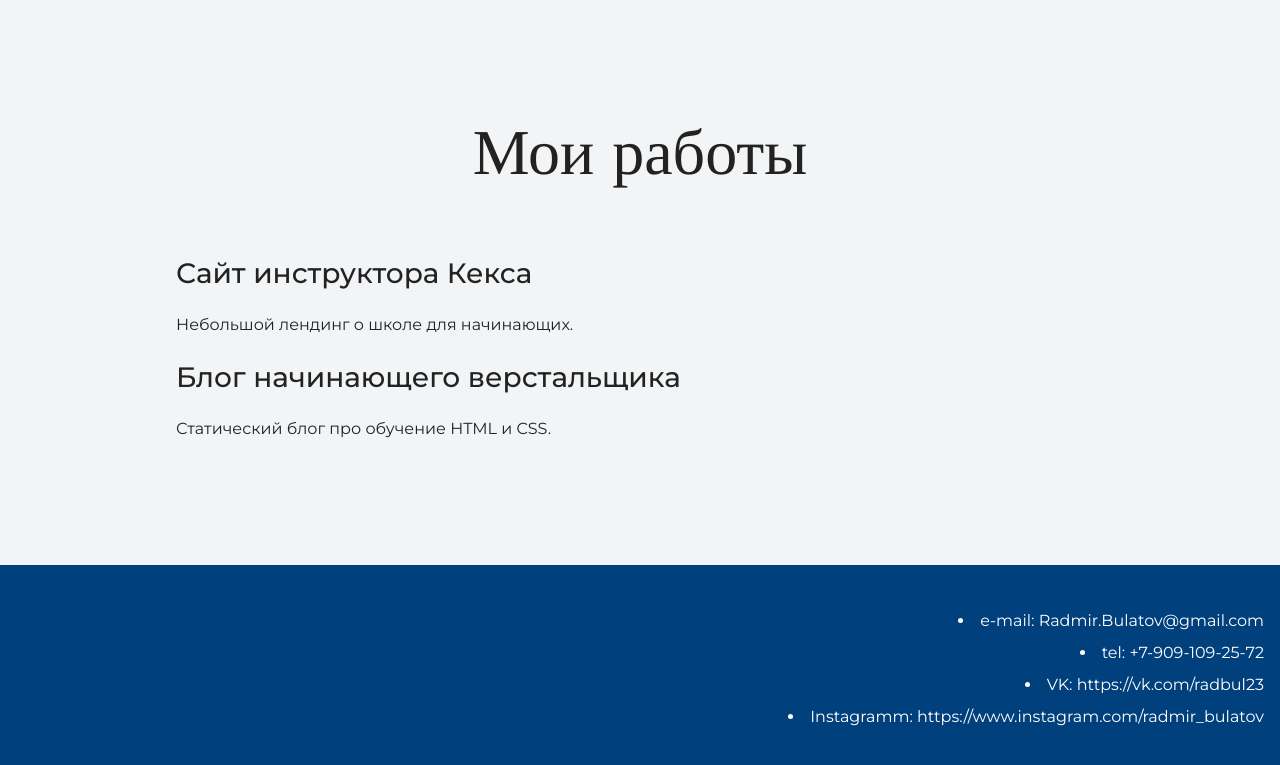
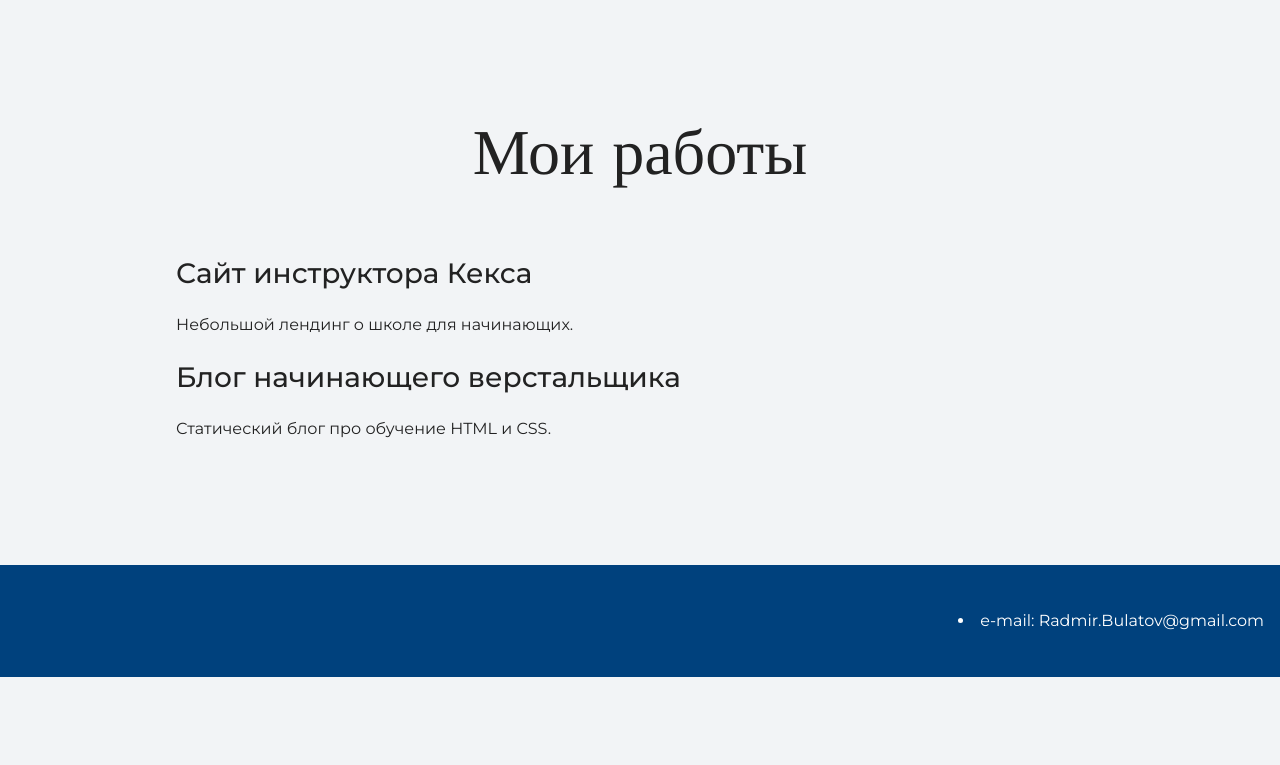
Before and after one commit to Yastul23/my-site, a plain HTML site: page index.html in a window 1280 px wide. Shown: the part 1407-2172 px from the top of the page. After the commit the page ends 2084 px from the top, so only its background shows below. Drawn offline with nearby package versions, Linux system fonts and the light colour scheme.

Commit message:
change a footer

```diff
--- a/index.html
+++ b/index.html
@@ -48,9 +48,7 @@
     <footer class="page-footer">
     <div class="container">
       <li> e-mail: Radmir.Bulatov@gmail.com</li>
-      <li> tel: +7-909-109-25-72</li>
-      <li>VK: https://vk.com/radbul23</li>
-      <li>Instagramm: https://www.instagram.com/radmir_bulatov</li>
+
     </div>
     </footer>
   </body>
```
